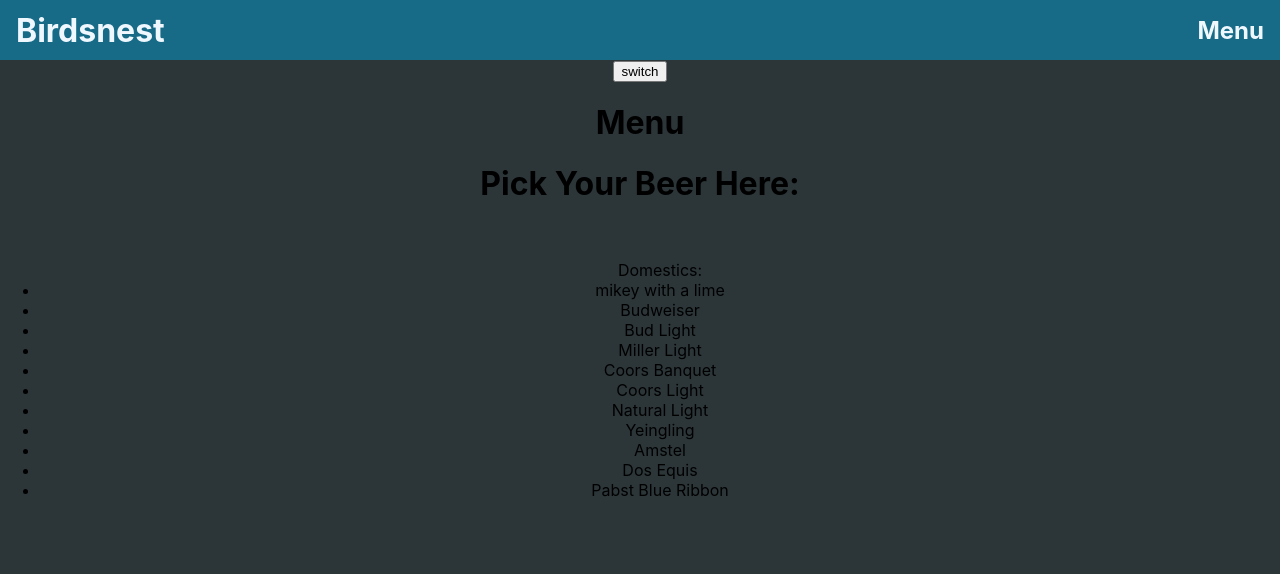
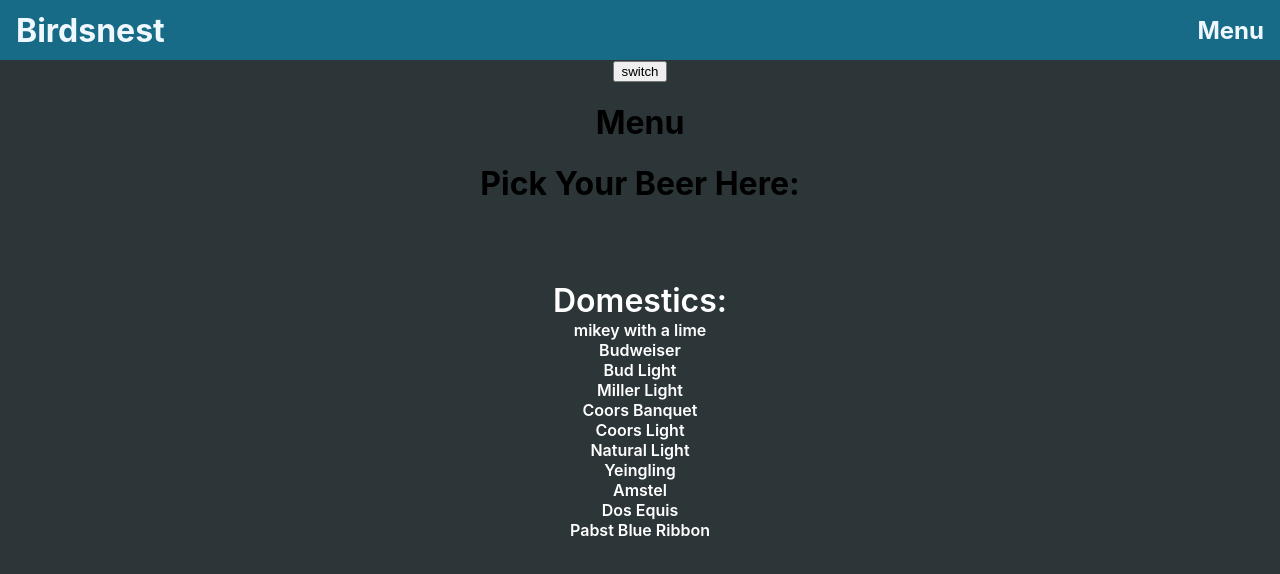
Before and after one commit to TannerLP123/BirdsnetWebsite, a React (Create React App) app in the folder app/: page / in a window 1280 px wide. Shown: the top 574 px of the page. Built offline with nearby package versions, Linux system fonts and the light colour scheme.

Commit message:
added classes for further classification to beerlist and styling

```diff
--- a/app/src/components/BeerList.jsx
+++ b/app/src/components/BeerList.jsx
@@ -1,11 +1,12 @@
-import React from 'react'
+import React from 'react';
+import "../css/Beerlist.css";
 
 const BeerList = () => {
   return (
     <>
-      <h1>Pick Your Beer Here:</h1>
-      <img src = ""/>
-      <ul>Domestics:
+      <h1 class = "beerList">Pick Your Beer Here:</h1>
+      <img class = "beerListImg" src = ""/>
+      <ul class = "domestics">Domestics:
         <li>mikey with a lime</li>
         <li>Budweiser</li>
         <li>Bud Light</li>
--- a/app/src/css/Beerlist.css
+++ b/app/src/css/Beerlist.css
@@ -1,9 +1,10 @@
-h1 {
+h1 .beerList{
     line-height: 3rem;
     font-weight: 700;
     font-size: 38px;
     letter-spacing: 2px;
     font-family: Georgia, 'Times New Roman', Times, serif;
+    color: #fff;
 }
 
 ul {
@@ -11,8 +12,10 @@
     padding: 5px 0;
     font-size: 2rem;
     font-weight: 600;
+    color: #fff;
 }
 
 li {
     font-size: 1rem;
+    color: #fff;
 }
```
